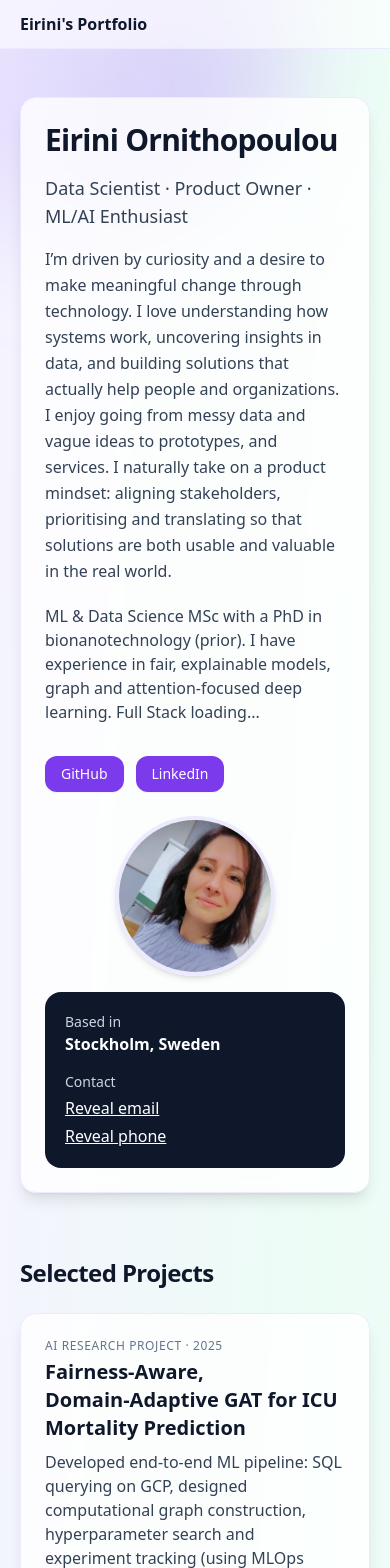
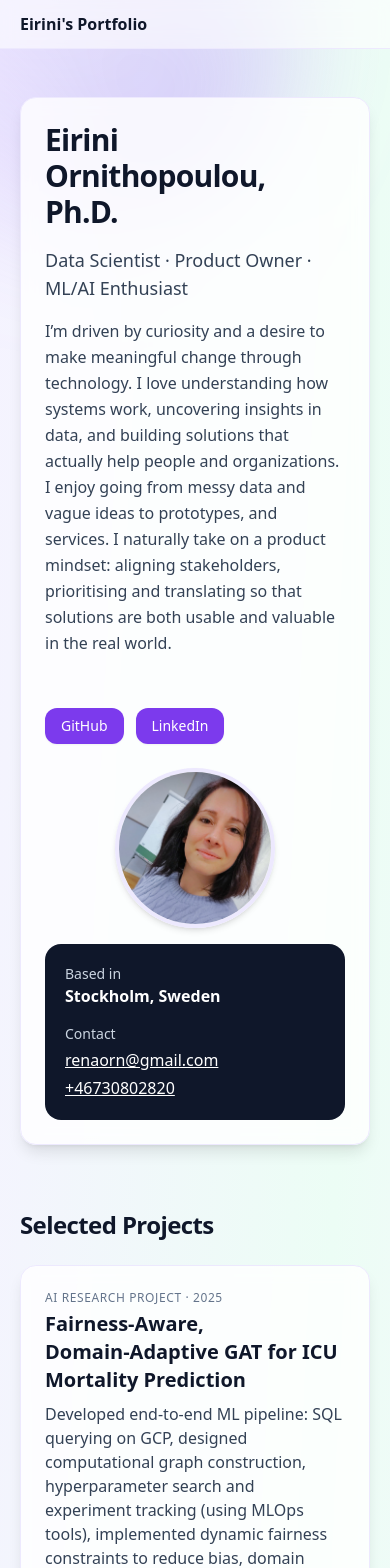
Before and after one commit to EiriniOr/eirini-portfolio, a React (Vite) app: page / in a window 390 px wide. Shown: the top 1568 px of the page. Built offline with nearby package versions, Linux system fonts and the light colour scheme.

Commit message:
Remove obstructions for phone and email

```diff
--- a/src/App.jsx
+++ b/src/App.jsx
@@ -6,10 +6,8 @@ import EmbedModal from "./EmbedModal";
 // ——— QUICK EDIT PANEL ———
 
 const PROFILE = {
-  name: "Eirini Ornithopoulou",
+  name: "Eirini Ornithopoulou, Ph.D.",
   title: "Data Scientist · Product Owner · ML/AI Enthusiast",
-  blurb:
-    "ML & Data Science MSc with a PhD in bionanotechnology (prior). I have experience in fair, explainable models, graph and attention-focused deep learning. Full Stack loading...",
   location: "Stockholm, Sweden",
   email: "renaorn@gmail.com",
   phone: "+46730802820",
@@ -365,26 +363,23 @@ export default function Portfolio() {
             <div className="rounded-2xl bg-slate-900 text-white p-5 w-full">
               <div className="text-sm text-slate-300">Based in</div>
               <div className="font-semibold">{PROFILE.location}</div>
+
               <div className="mt-4 text-sm text-slate-300">Contact</div>
               <div className="mt-1">
-                  {showEmail ? (
-                    <a className="underline" href={`mailto:${PROFILE.email}`}>{PROFILE.email}</a>
-                  ) : (
-                    <button className="underline" onClick={() => setShowEmail(true)}>Reveal email</button>
-                  )}
+                <a className="underline" href={`mailto:${PROFILE.email}`}>
+                  {PROFILE.email}
+                </a>
               </div>
+
               {PROFILE.phone && (
                 <div className="mt-1">
-                    {showPhone ? (
-                      <a className="underline" href={`tel:${PROFILE.phone}`}>{PROFILE.phone}</a>
-                    ) : (
-                      <button className="underline" onClick={() => setShowPhone(true)}>Reveal phone</button>
-                    )}
+                  <a className="underline" href={`tel:${PROFILE.phone}`}>
+                    {PROFILE.phone}
+                  </a>
                 </div>
               )}
             </div>
           </div>
-
         </div>
         </div>
       </section>
```
Lines whose indentation alone changed are shown as unchanged.
